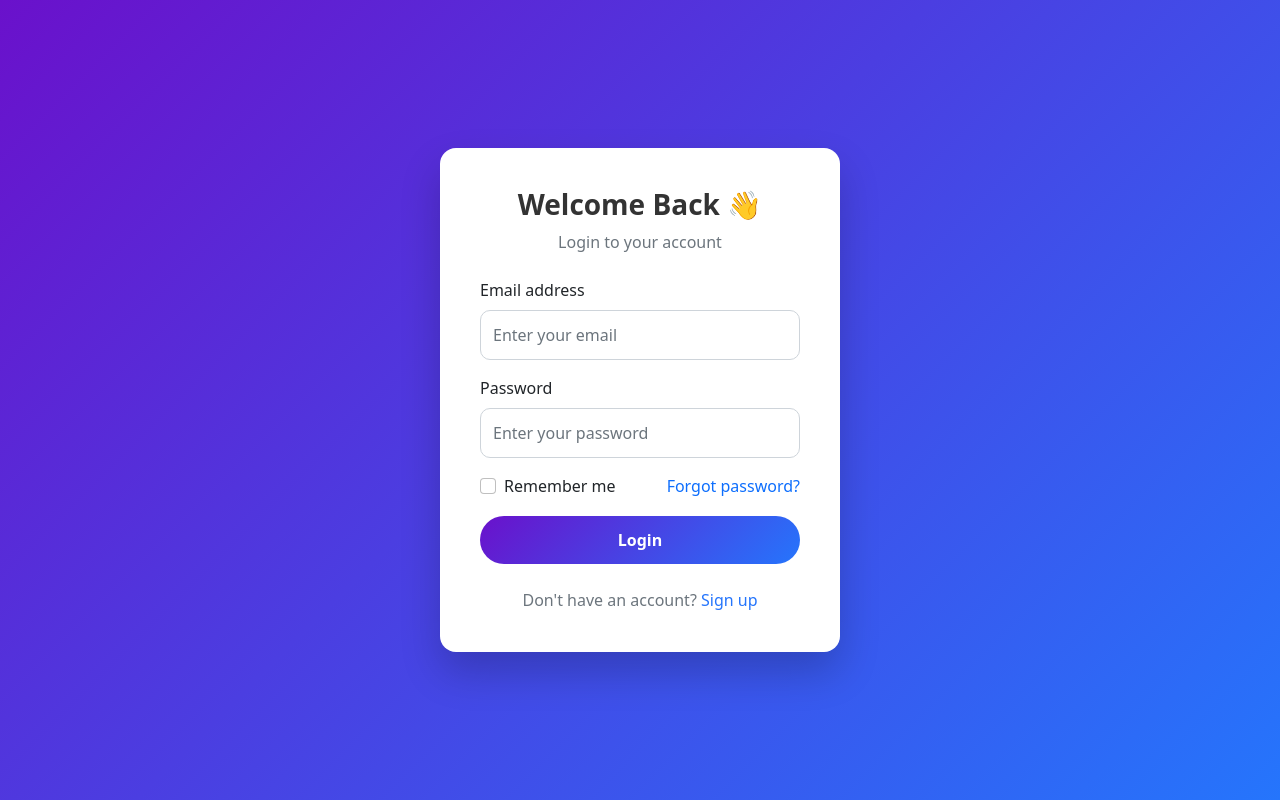
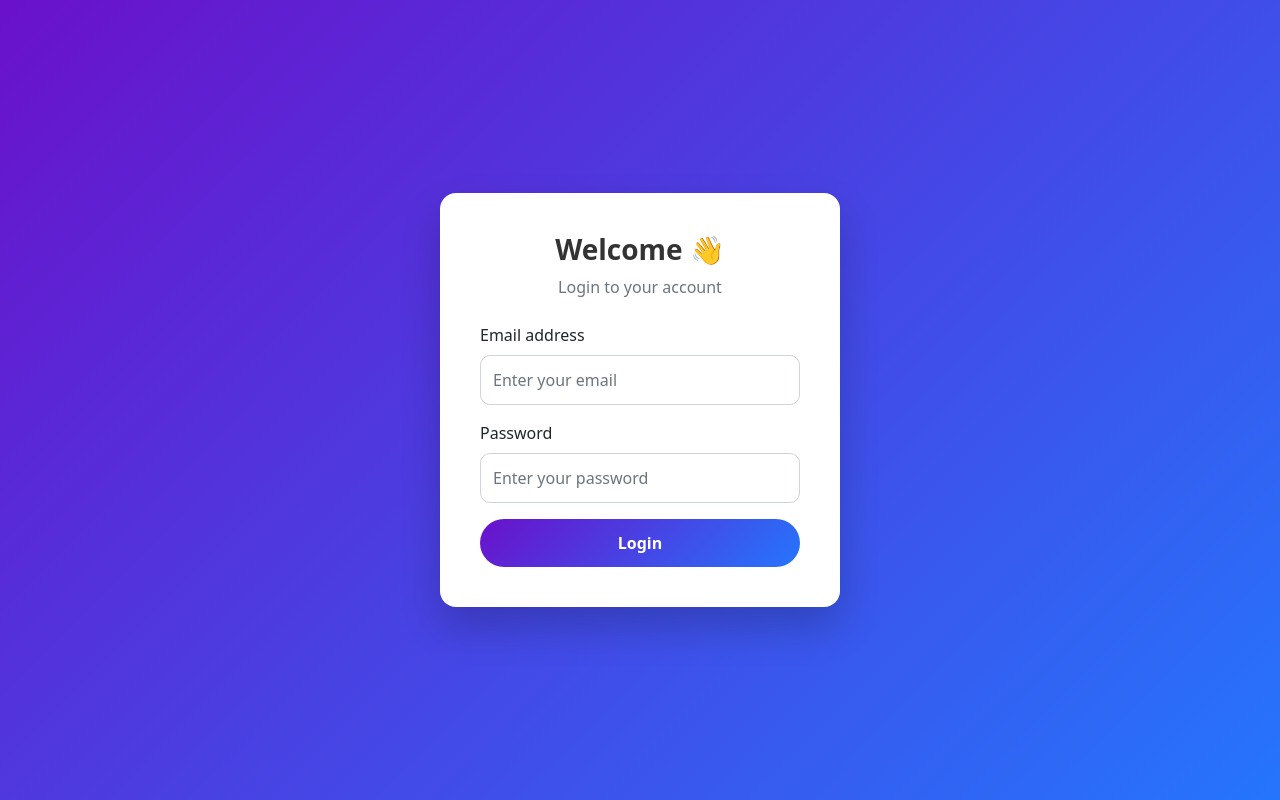
Before and after one commit to Prajakta09051998/enquiry-management, an Angular app: page /login in a window 1280 px wide. Built offline with nearby package versions, Linux system fonts and the light colour scheme.

Commit message:
login changes

```diff
--- a/src/app/pages/login/login.html
+++ b/src/app/pages/login/login.html
@@ -1,7 +1,7 @@
 <div class="login-wrap">
     <div class="login-card">
       <div class="text-center mb-4">
-        <h3 class="login-title">Welcome Back 👋</h3>
+        <h3 class="login-title">Welcome 👋</h3>
         <p class="text-muted">Login to your account</p>
       </div>
 
@@ -15,20 +15,7 @@
           <label class="form-label">Password</label>
           <input type="password" class="form-control" [(ngModel)]="loginObj.pwd" name="password" placeholder="Enter your password">
         </div>
-
-        <div class="d-flex justify-content-between mb-3">
-          <div class="form-check">
-            <input class="form-check-input" type="checkbox">
-            <label class="form-check-label">Remember me</label>
-          </div>
-          <a href="#" class="text-decoration-none">Forgot password?</a>
-        </div>
-
         <button type="submit" class="btn btn-login w-100" (click)="login()">Login</button>
       </form>
-
-      <div class="text-center mt-4 text-muted">
-        Don't have an account? <a href="#">Sign up</a>
-      </div>
     </div>
 </div>
```
